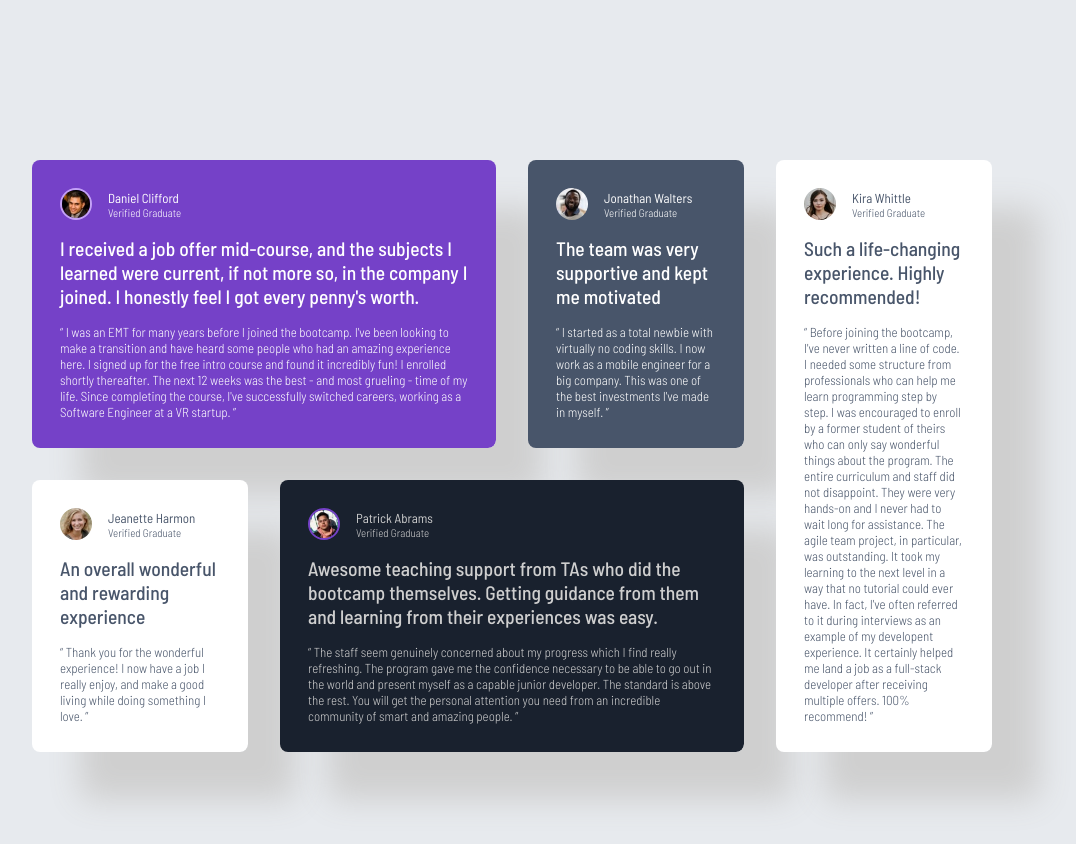
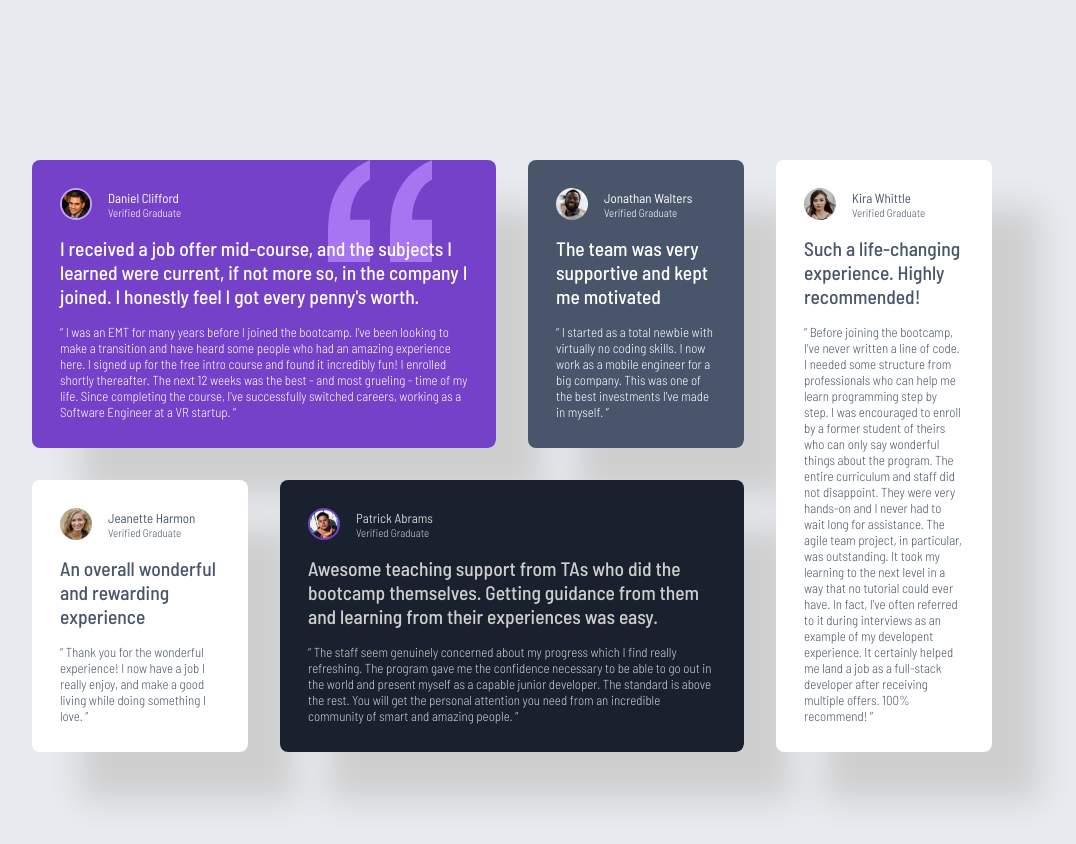
Before and after one commit to Puermuta/FM-Testimonials, a plain HTML site: page index.html in a window 1280 px wide. Shown: the whole page, without its empty margins (128-1204 px from the left). Drawn offline with Linux system fonts and the light colour scheme.

Commit message:
Add background image to the first card in the testimonials section

```diff
--- a/assets/style.scss
+++ b/assets/style.scss
@@ -168,5 +168,11 @@ body {
                 cursor: pointer;
             }
         }
+
+        .card:first-of-type {
+            background-image: url("../images/bg-pattern-quotation.svg");
+            background-repeat: no-repeat;
+            background-position: top right 4rem;
+        }
     }
 }
```
Also changed, not shown: assets/style.css, 1 other file.
